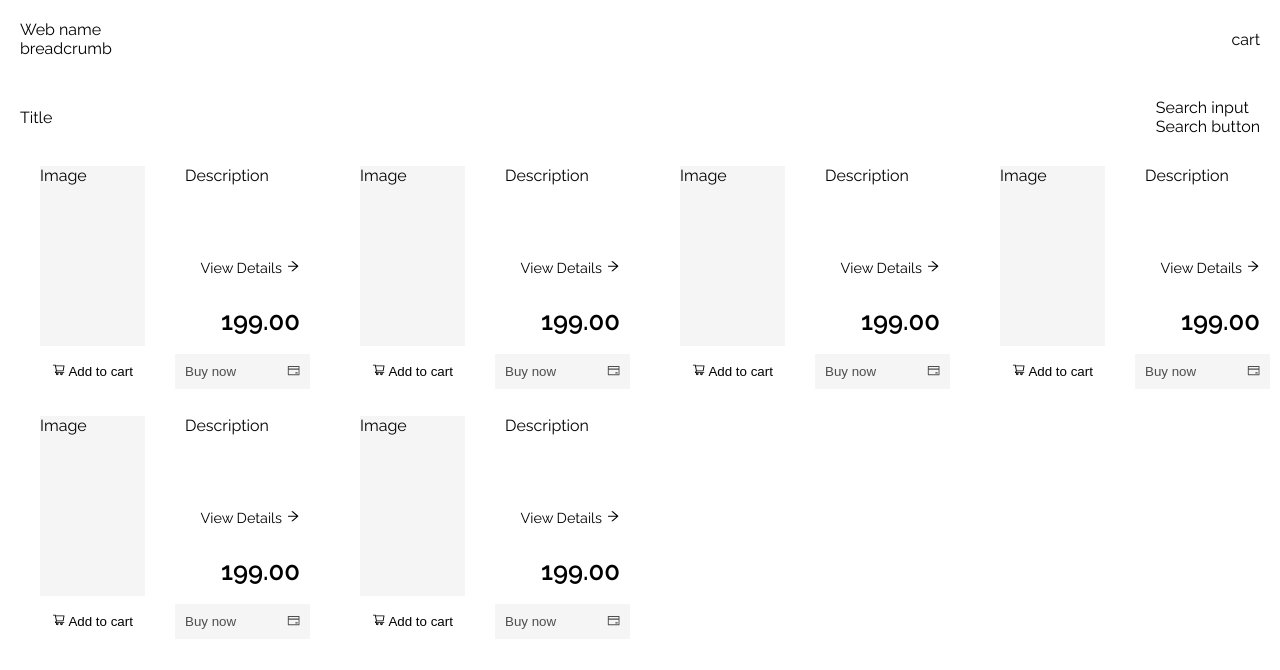
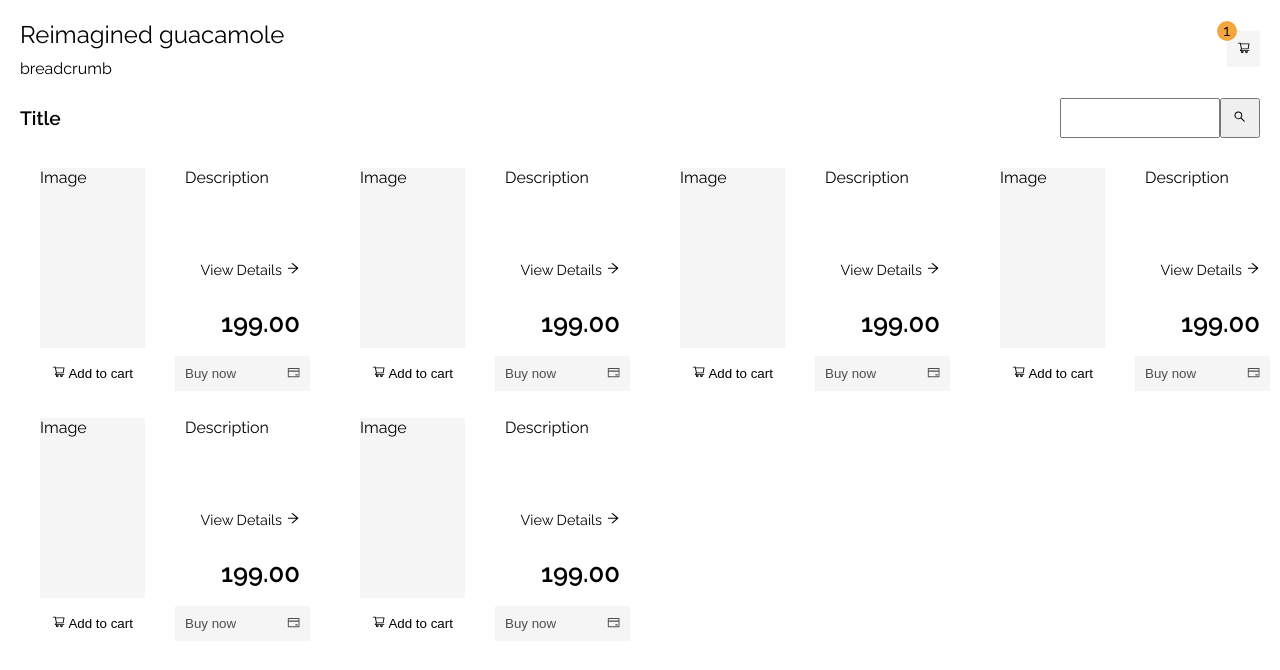
Before and after one commit to Mdelacruzmelo/reimagined-guacamole, a React (Create React App) app: page / in a window 1280 px wide. Shown: the top 670 px of the page. Built offline with nearby package versions, Linux system fonts and the light colour scheme.

Commit message:
Implemented structure for search and breadcrumb

```diff
--- a/src/pages/ItemsList.js
+++ b/src/pages/ItemsList.js
@@ -3,7 +3,8 @@ import { useNavigate } from "react-router-dom";
 import {
     AiOutlineArrowRight,
     AiOutlineShoppingCart,
-    AiOutlineCreditCard
+    AiOutlineCreditCard,
+    AiOutlineSearch
 } from "react-icons/ai";
 
 const ItemList = () => {
@@ -18,25 +19,26 @@ const ItemList = () => {
 
             {/* Header */}
             <div className='header'>
-                <div>
-                    <div>Web name</div>
-                    <div>breadcrumb</div>
+                <div className='main'>
+                    <div className='app_title'>Reimagined guacamole</div>
+                    <div className='bradcrumb'>breadcrumb</div>
                 </div>
-                <div>cart</div>
+                <div className='cart'>
+                    <button>
+                        <AiOutlineShoppingCart />
+                    </button>
+                    <div className='cart_count'>1</div>
+                </div>
             </div>
-
 
             {/* SubHeader */}
             <div className='subheader'>
-                {/* Title */}
-                <div>Title</div>
-                {/* Search */}
-                <div>
-                    <div>Search input</div>
-                    <div>Search button</div>
+                <div className='title'>Title</div>
+                <div className='search'>
+                    <input type="search" />
+                    <button><AiOutlineSearch /></button>
                 </div>
             </div>
-
 
             {/* Items container */}
             <div className='items'>
--- a/src/styles/index.scss
+++ b/src/styles/index.scss
@@ -56,14 +56,77 @@ code {
 
   .header {
     width: 100%;
-    padding: 20px;
+    padding: 20px 20px 0px 20px;
     @extend .flex, .flexBetween;
+
+    .main {
+      .app_title {
+        font-size: 1.5rem;
+      }
+
+      .bradcrumb {
+        margin-top: 10px;
+        font-weight: 0.8rem;
+      }
+    }
+
+    .cart {
+      position: relative;
+
+      button {
+        background-color: $light-color;
+        border: none;
+        padding: 10px;
+        &:hover {
+          cursor: pointer;
+        }
+      }
+
+      .cart_count {
+        position: absolute;
+        left: -10px;
+        top: -10px;
+        width: 20px;
+        height: 20px;
+        background-color: $primary-color;
+        border-radius: 50%;
+        display: flex;
+        align-items: center;
+        justify-content: center;
+      }
+    }
   }
 
   .subheader {
     width: 100%;
     padding: 20px;
     @extend .flex, .flexBetween;
+
+    .title {
+      font-size: 1.2rem;
+      font-weight: 700;
+    }
+
+    .search {
+      width: 200px;
+      @extend .flex, .flexBetween;
+
+      input {
+        height: 40px;
+        width: calc(100% - 40px);
+        padding: 10px;
+        font-size: 1.1rem;
+      }
+
+      button {
+        height: 40px;
+        width: 40px;
+        padding: 10px;
+        &:hover {
+          cursor: pointer;
+        }
+      }
+    }
   }
 
   .items {
```
